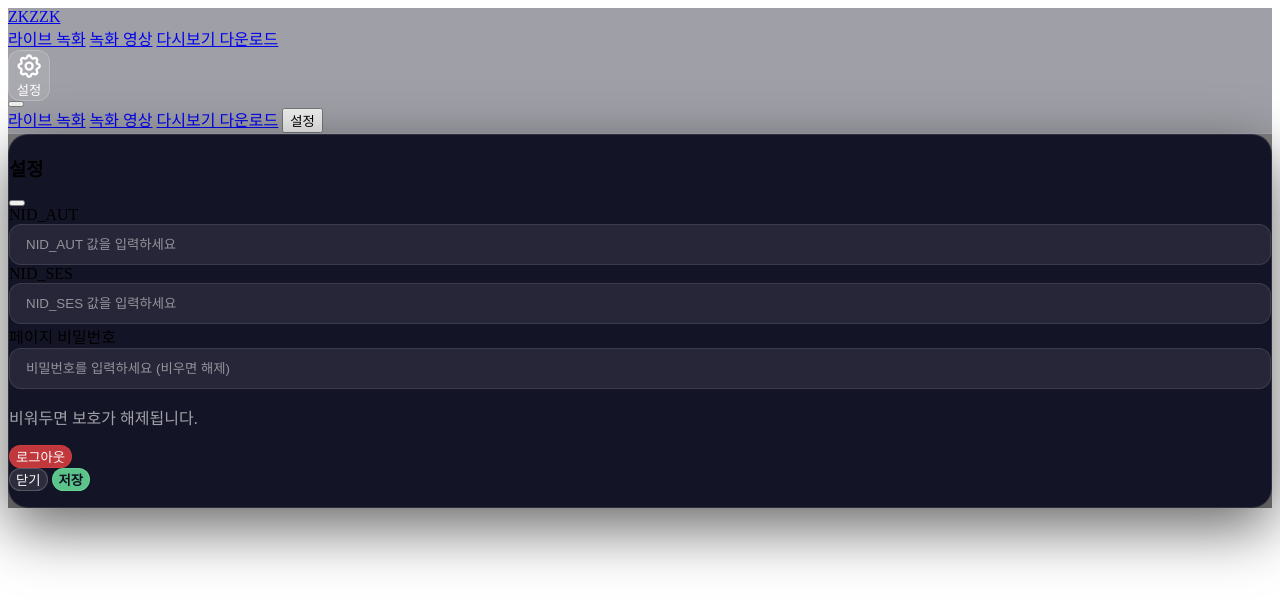
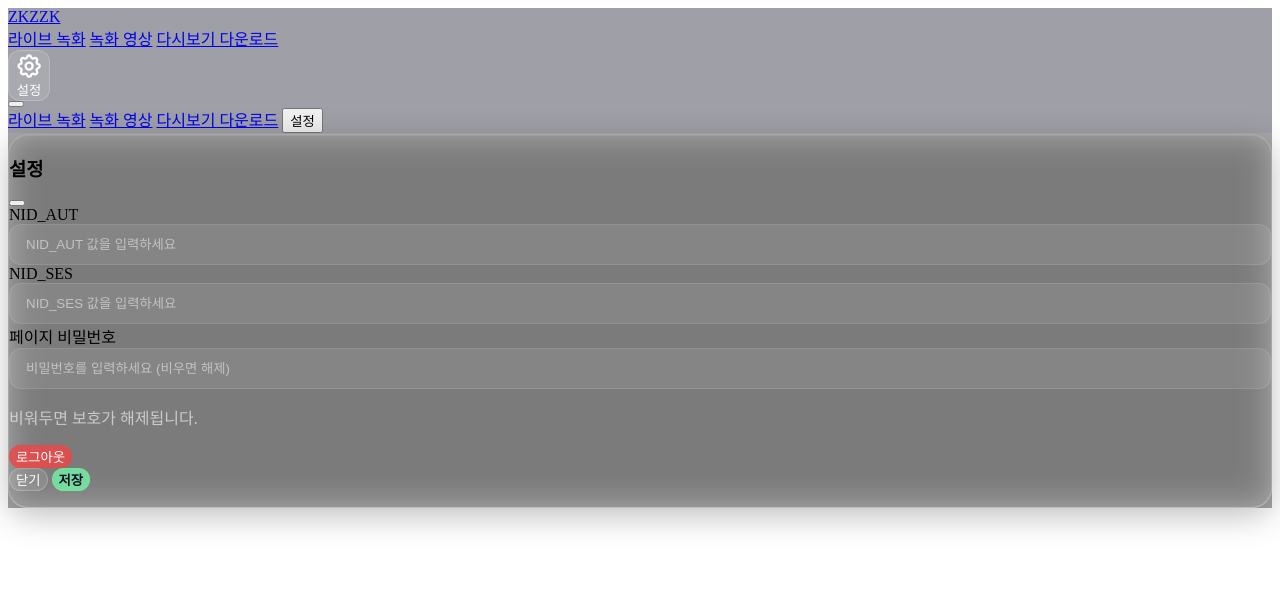
Before and after one commit to k-atusa/zkzzk, a Flask app: template templates/navbar.html in a window 1280 px wide. Shown: the top 607 px of the page. Run offline with Flask 3, Linux system fonts and the light colour scheme; the template is opened without the code that fills it, so the values that code supplies are empty.

Commit message:
style: glassmorphism design in setting popup modal

```diff
--- a/static/navbar.css
+++ b/static/navbar.css
@@ -104,15 +104,20 @@
 
 /* 모달 스타일 */
 .modal {
-	background: rgba(0, 0, 0, 0.5);
-	backdrop-filter: blur(10px);
+	background: rgba(0, 0, 0, 0.35); /* 더 투명하게 */
+	backdrop-filter: blur(4px);      /* 블러 효과 약화 */
+	-webkit-backdrop-filter: blur(4px);
 }
 
+/* glassmorphism 스타일의 팝업 */
 .modal-content {
-	background: rgba(15, 15, 35, 0.95);
-	border: 1px solid rgba(255, 255, 255, 0.1);
-	box-shadow: 0 20px 60px 0 rgba(0, 0, 0, 0.6);
+	background: rgba(255, 255, 255, 0.10); /* 더 밝고 투명하게 */
 	border-radius: 20px;
+	box-shadow: 0 8px 32px 0 rgba(0,0,0,0.25), inset 0 1px 0 rgba(255,255,255,0.10);
+	backdrop-filter: blur(16px);
+	-webkit-backdrop-filter: blur(16px);
+	border: 1px solid rgba(255,255,255,0.18);
+	transition: all 0.3s;
 }
 
 /* 텍스트 색상 */
```
